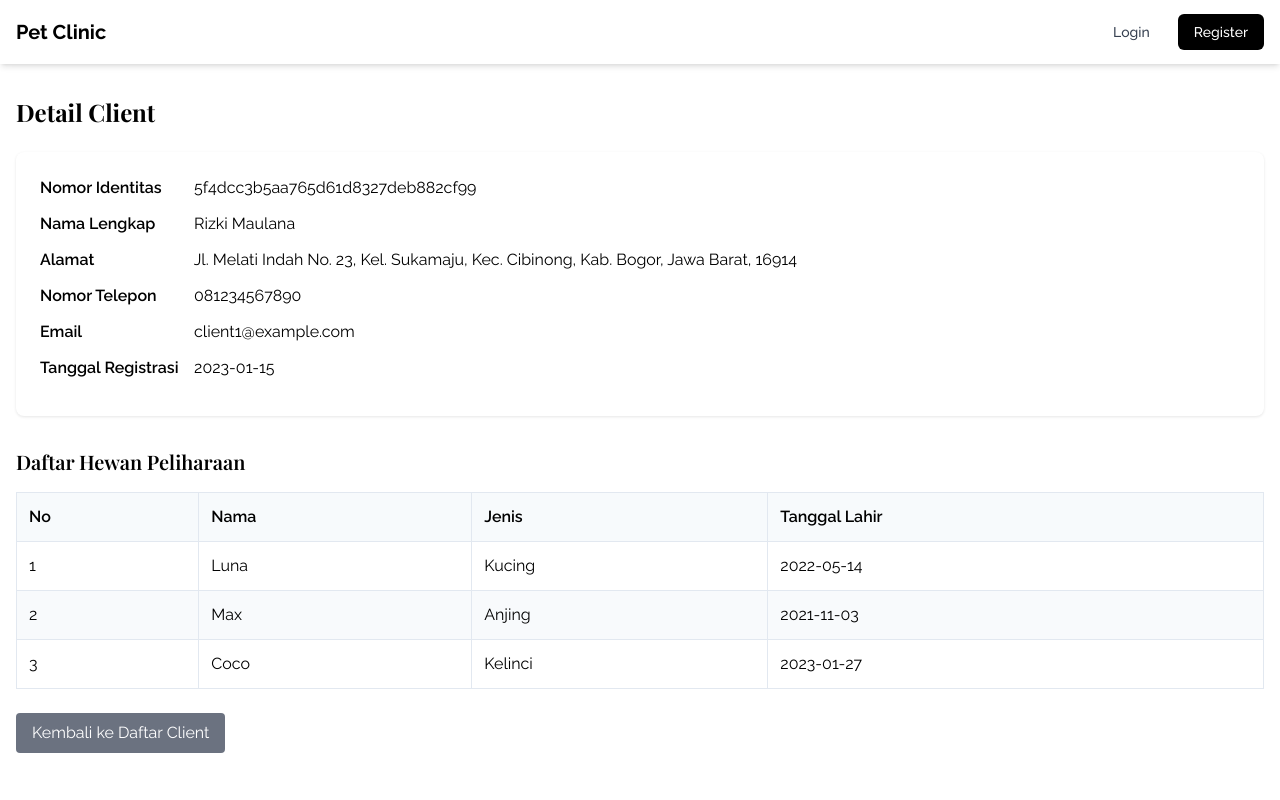
After one commit to BASDAT-A15/pet-clinic, a Django app: page /klinik/klien/1/ in a window 1280 px wide. The commit adds this page. Run offline with Django 5.2, Linux system fonts and the light colour scheme; some libraries are stand-ins or nearby versions; some web fonts are replaced.

Commit message:
feat: add frontend for Data Klien dan Hewan

```diff
--- /dev/null
+++ b/merah/templates/klinik/detail_klien.html
@@ -0,0 +1,99 @@
+{% extends 'base.html' %}
+{% load static %}
+
+{% block meta %}
+<title>Detail Client</title>
+{% endblock meta %}
+
+{% block content %}
+<div class="container mx-auto px-4 py-8">
+    <h1 class="text-2xl font-bold mb-6">Detail Client</h1>
+
+    <style>
+        .client-info {
+            background-color: white;
+            border-radius: 0.5rem;
+            padding: 1.5rem;
+            margin-bottom: 2rem;
+            box-shadow: 0 1px 3px rgba(0,0,0,0.1);
+        }
+        .client-info p {
+            margin-bottom: 0.75rem;
+        }
+        .client-info strong {
+            display: inline-block;
+            width: 150px;
+            font-weight: 600;
+        }
+        .pet-table {
+            width: 100%;
+            border-collapse: collapse;
+            margin-top: 1rem;
+        }
+        .pet-table th, .pet-table td {
+            border: 1px solid #e2e8f0;
+            padding: 0.75rem;
+            text-align: left;
+        }
+        .pet-table th {
+            background-color: #f7fafc;
+            font-weight: 600;
+        }
+        .pet-table tr:nth-child(even) {
+            background-color: #f8fafc;
+        }
+    </style>
+
+    <!-- Client Information Section -->
+    <div class="client-info">
+        <p><strong>Nomor Identitas</strong> {{ client.nomor_identitas }}</p>
+
+        {% if client.jenis == 'Individu' %}
+            <p><strong>Nama Lengkap</strong> {{ client.nama_lengkap }}</p>
+        {% else %}
+            <p><strong>Nama Perusahaan</strong> {{ client.nama_perusahaan }}</p>
+        {% endif %}
+
+        <p><strong>Alamat</strong> {{ client.alamat }}</p>
+        <p><strong>Nomor Telepon</strong> {{ client.telepon }}</p>
+        <p><strong>Email</strong> {{ client.email }}</p>
+        <p><strong>Tanggal Registrasi</strong> {{ client.tanggal_registrasi }}</p>
+    </div>
+
+    <!-- Pet List Section -->
+    <h2 class="text-xl font-semibold mb-4">Daftar Hewan Peliharaan</h2>
+
+    {% if pets %}
+        <table class="pet-table">
+            <thead>
+                <tr>
+                    <th>No</th>
+                    <th>Nama</th>
+                    <th>Jenis</th>
+                    <th>Tanggal Lahir</th>
+                </tr>
+            </thead>
+            <tbody>
+                {% for pet in pets %}
+                <tr>
+                    <td>{{ forloop.counter }}</td>
+                    <td>{{ pet.nama }}</td>
+                    <td>{{ pet.jenis }}</td>
+                    <td>{{ pet.tanggal_lahir }}</td>
+                </tr>
+                {% endfor %}
+            </tbody>
+        </table>
+    {% else %}
+        <p class="text-gray-600">Tidak ada hewan peliharaan terdaftar.</p>
+    {% endif %}
+
+    <!-- Back Button -->
+    <div class="mt-6">
+        <a href="{% url 'merah:list_klien' %}"
+           class="inline-flex items-center px-4 py-2 bg-gray-500 hover:bg-gray-600 text-white rounded transition">
+            Kembali ke Daftar Client
+        </a>
+    </div>
+</div>
+{% endblock %}
--- a/merah/urls.py
+++ b/merah/urls.py
@@ -13,4 +13,6 @@ urlpatterns = [
     path('vaksin/update/<str:kode_vaksin>/', views.update_vaksin, name='update_vaksin'),
     path('vaksin/update-stok/<str:kode_vaksin>/', views.update_stok_vaksin, name='update_stok_vaksin'),
     path('vaksin/delete/<str:kode_vaksin>/', views.delete_vaksin, name='delete_vaksin'),
+    path('klien/', views.list_klien, name='list_klien'),
+    path('klien/<int:client_id>/', views.detail_klien, name='detail_klien'),
 ]
--- a/merah/views.py
+++ b/merah/views.py
@@ -31,6 +31,57 @@ DUMMY_VACCINES = [
     {'kode_vaksin': 'VAC001', 'nama_vaksin': 'Feline Panleukopenia', 'harga': 100000, 'stok': 100, 'used': False},
     {'kode_vaksin': 'VAC002', 'nama_vaksin': 'Canine Parvovirus', 'harga': 150000, 'stok': 200, 'used': False},
     {'kode_vaksin': 'VAC003', 'nama_vaksin': 'Canine Adenovirus', 'harga': 180000, 'stok': 300, 'used': True}
+]
+
+DUMMY_CLIENTS = [
+    {
+        'id': 1,
+        'email': 'client1@example.com',
+        'nama': 'Client 1',
+        'jenis': 'Individu',
+        'nomor_identitas': '5f4dcc3b5aa765d61d8327deb882cf99',
+        'nama_lengkap': 'Rizki Maulana',
+        'nama_perusahaan': '',
+        'alamat': 'Jl. Melati Indah No. 23, Kel. Sukamaju, Kec. Cibinong, Kab. Bogor, Jawa Barat, 16914',
+        'telepon': '081234567890',
+        'tanggal_registrasi': '2023-01-15',
+        'pets': [
+            {'id': 1, 'nama': 'Luna', 'jenis': 'Kucing', 'tanggal_lahir': '2022-05-14'},
+            {'id': 2, 'nama': 'Max', 'jenis': 'Anjing', 'tanggal_lahir': '2021-11-03'},
+            {'id': 3, 'nama': 'Coco', 'jenis': 'Kelinci', 'tanggal_lahir': '2023-01-27'}
+        ]
+    },
+    {
+        'id': 2,
+        'email': 'client2@example.com',
+        'nama': 'Client 2',
+        'jenis': 'Perusahaan',
+        'nomor_identitas': 'e10adc3949ba59abbe56e057f20f883e',
+        'nama_lengkap': '',
+        'nama_perusahaan': 'PT Hewan Perkasa',
+        'alamat': 'Jl. Anggrek No. 45, Kel. Sukamaju, Kec. Cibinong, Kab. Bogor, Jawa Barat, 16914',
+        'telepon': '089876543210',
+        'tanggal_registrasi': '2023-02-20',
+        'pets': [
+            {'id': 4, 'nama': 'Bella', 'jenis': 'Kucing', 'tanggal_lahir': '2021-08-10'},
+            {'id': 5, 'nama': 'Charlie', 'jenis': 'Anjing', 'tanggal_lahir': '2020-12-25'}
+        ]
+    },
+    {
+        'id': 3,
+        'email': 'client3@example.com',
+        'nama': 'Client 3',
+        'jenis': 'Individu',
+        'nomor_identitas': '52b4bc65d8a4eac1b977305205e9330e',
+        'nama_lengkap': 'Siti Nurhaliza',
+        'nama_perusahaan': '',
+        'alamat': 'Jl. Mawar No. 12, Kel. Sukamaju, Kec. Cibinong, Kab. Bogor, Jawa Barat, 16914',
+        'telepon': '087654321098',
+        'tanggal_registrasi': '2023-03-10',
+        'pets': [
+            {'id': 6, 'nama': 'Milo', 'jenis': 'Anjing', 'tanggal_lahir': '2022-07-30'}
+        ]
+    }
 ]
 
 def list_vaksinasi(request):
@@ -135,3 +186,38 @@ def delete_vaksin(request, kode_vaksin):
             messages.error(request, f'Vaksin {kode_vaksin} tidak dapat dihapus!')
 
     return redirect('merah:list_vaksin')
+
+def list_klien(request):
+    search_query = request.GET.get('search', '')
+
+    if search_query:
+        filtered_clients = [
+            client for client in DUMMY_CLIENTS
+            if search_query.lower() in client['nama'].lower() or
+               search_query.lower() in client['email'].lower()
+        ]
+    else:
+        filtered_clients = DUMMY_CLIENTS
+
+    clients_list = [
+        {
+            'id': client['id'],
+            'email': client['email'],
+            'nama': client['nama'],
+            'jenis': client['jenis']
+        }
+        for client in filtered_clients
+    ]
+
+    return render(request, 'klinik/list_klien.html', {
+        'clients': clients_list,
+        'search_query': search_query
+    })
+
+def detail_klien(request, client_id):
+    client = next((c for c in DUMMY_CLIENTS if c['id'] == client_id), None)
+
+    return render(request, 'klinik/detail_klien.html', {
+        'client': client,
+        'pets': client['pets']
+    })
--- a/templates/base.html
+++ b/templates/base.html
@@ -27,7 +27,7 @@
 </head>
 
 <body class="font-raleway">
-    {% include 'navbar.html' %}
+    {% include 'navbar_guest.html' %}
 
     <div class="container mx-auto mt-4">
         {% block content %} {% endblock content %}
```
Also changed, not shown: merah/templates/klinik/list_klien.html (added, +100 -0 lines), templates/navbar_guest.html (renamed from templates/navbar.html).
